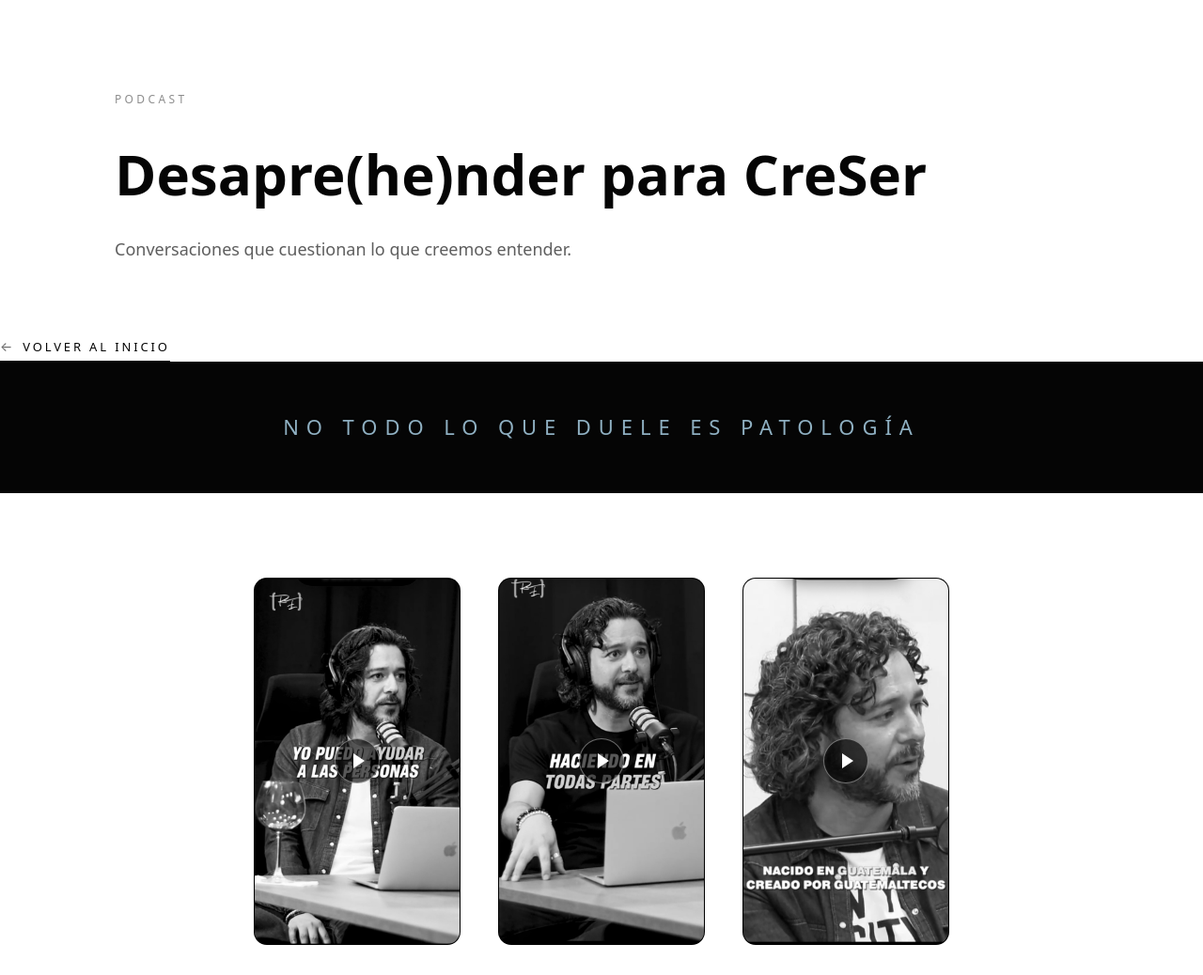
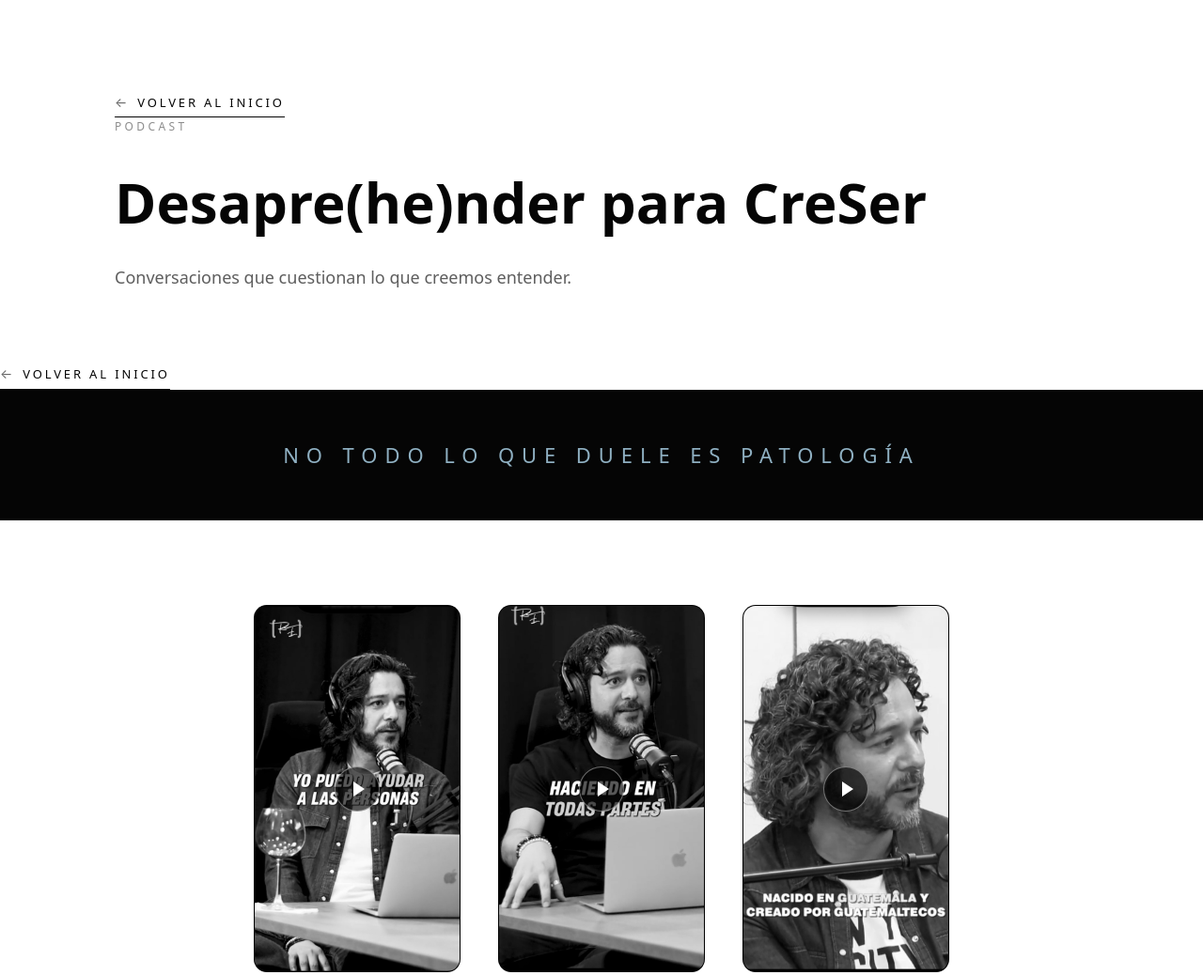
Before and after one commit to RE2205/rescobar, a plain HTML site: page podcast.html in a window 1280 px wide. Shown: the top 1038 px of the page at 94% size. Drawn offline with Linux system fonts and the light colour scheme.

Commit message:
Update podcast.html

```diff
--- a/podcast.html
+++ b/podcast.html
@@ -260,6 +260,9 @@ h1{
 
 <section class="hero">
   <div class="wrap">
+
+    <a href="/" class="back-link">Volver al inicio</a>
+
     <div class="kicker">Podcast</div>
     <h1>Desapre(he)nder para CreSer</h1>
     <p>Conversaciones que cuestionan lo que creemos entender.</p>
```
